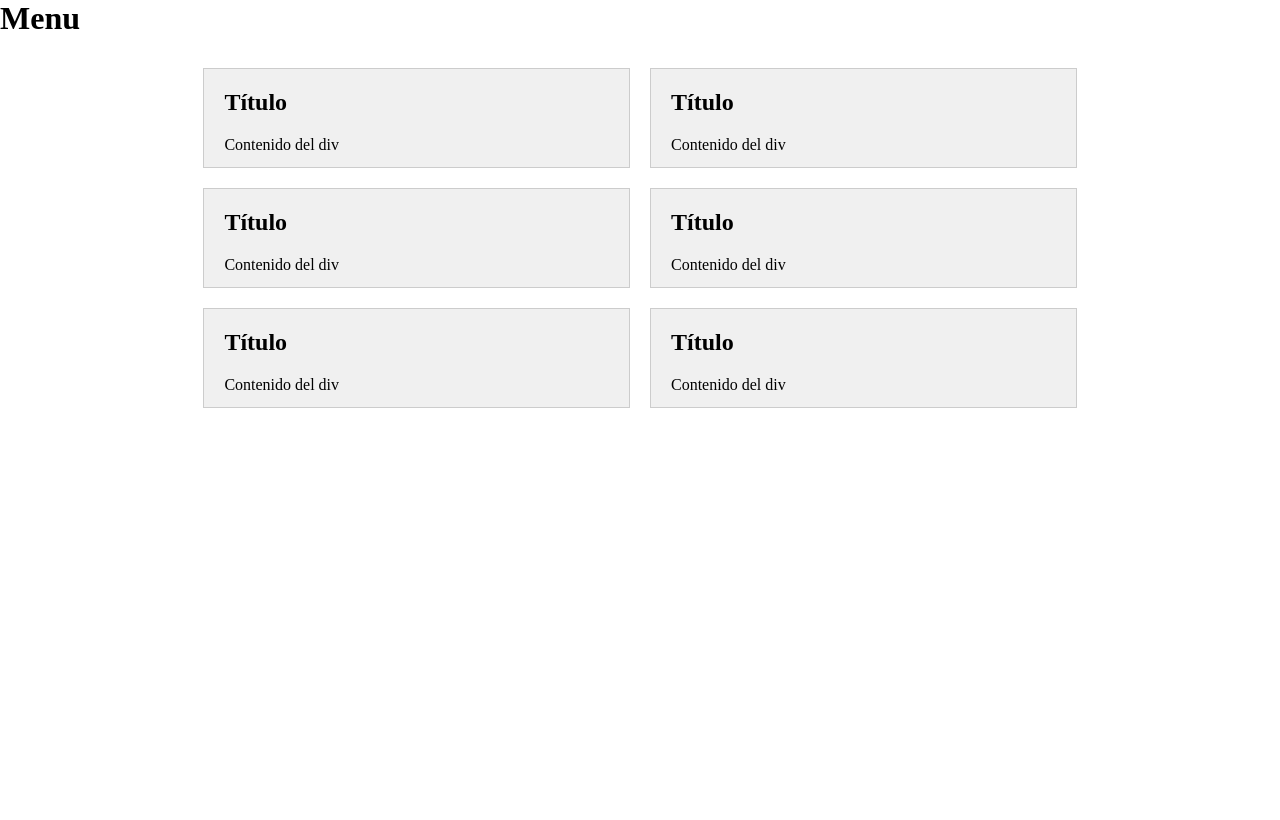
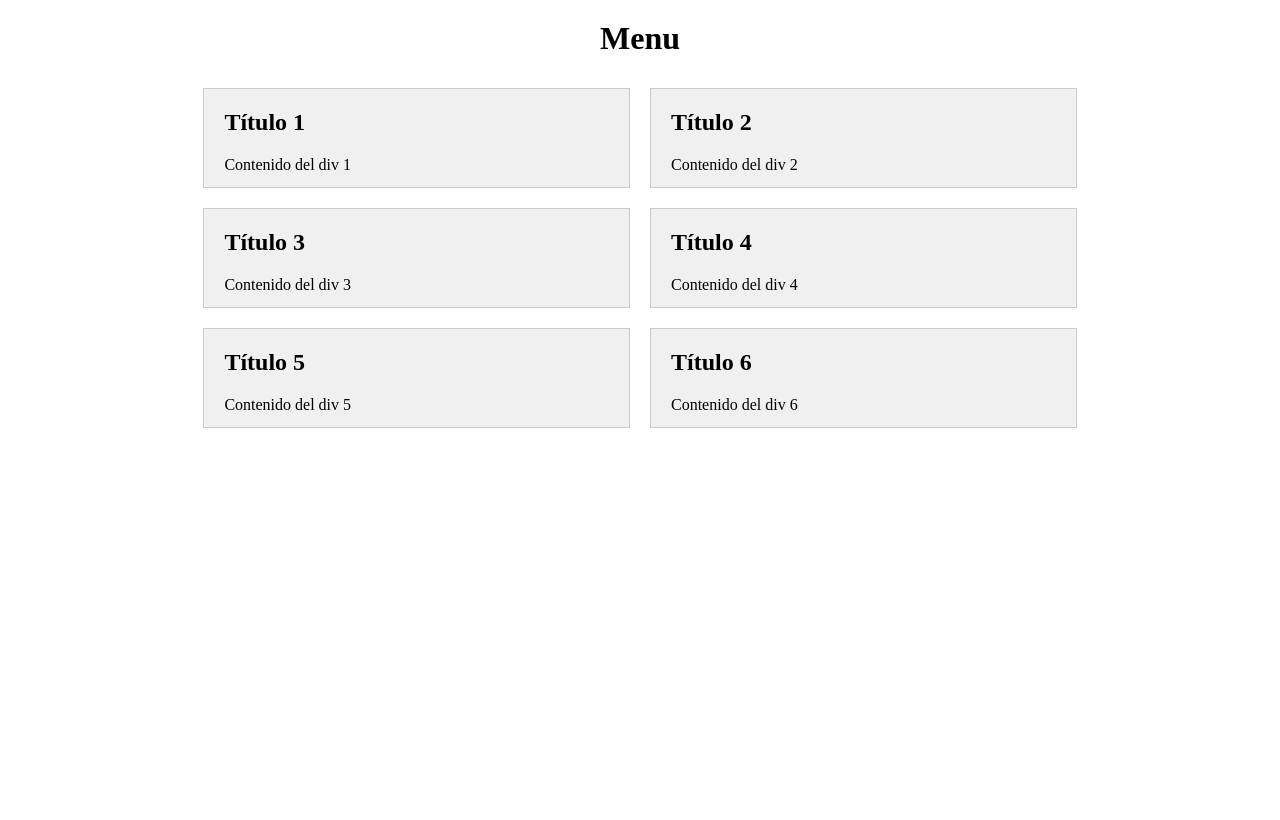
Before and after one commit to HugoAlda/El-Telefono-Rojo-HugoAlda_PolCasadesus, a PHP site: page /decision/si/preguntas/menu.php in a window 1280 px wide. Before the commit the page ends 408 px from the top, so only its background shows below. Run offline with PHP 8.4, Linux system fonts and the light colour scheme.

Commit message:
v5 menu.php

```diff
--- a/decision/si/preguntas/menu.php
+++ b/decision/si/preguntas/menu.php
@@ -3,38 +3,41 @@
   <link rel="stylesheet" href="styles.css">
 </head>
 
+<body>
     <h1>Menu</h1>
     <div class="menu">
-    <div class="box" id="zoomedBox" onclick="zoomIn(this)">
-        <h2>Título</h2>
-        <p>Contenido del div</p>
+        <div class="box" onclick="zoomIn(this)">
+            <h2>Título 1</h2>
+            <p>Contenido del div 1</p>
             <button class="exit-button" onclick="zoomOut(event)">Salir del Zoom</button>
         </div>
-    <div class="box" id="zoomedBox" onclick="zoomIn(this)">
-        <h2>Título</h2>
-        <p>Contenido del div</p>
+        <div class="box" onclick="zoomIn(this)">
+            <h2>Título 2</h2>
+            <p>Contenido del div 2</p>
             <button class="exit-button" onclick="zoomOut(event)">Salir del Zoom</button>
         </div>
-    <div class="box" id="zoomedBox" onclick="zoomIn(this)">
-        <h2>Título</h2>
-        <p>Contenido del div</p>
+        <div class="box" onclick="zoomIn(this)">
+            <h2>Título 3</h2>
+            <p>Contenido del div 3</p>
             <button class="exit-button" onclick="zoomOut(event)">Salir del Zoom</button>
         </div>
-    <div class="box" id="zoomedBox" onclick="zoomIn(this)">
-        <h2>Título</h2>
-        <p>Contenido del div</p>
+        <div class="box" onclick="zoomIn(this)">
+            <h2>Título 4</h2>
+            <p>Contenido del div 4</p>
             <button class="exit-button" onclick="zoomOut(event)">Salir del Zoom</button>
         </div>
-    <div class="box" id="zoomedBox" onclick="zoomIn(this)">
-        <h2>Título</h2>
-        <p>Contenido del div</p>
+        <div class="box" onclick="zoomIn(this)">
+            <h2>Título 5</h2>
+            <p>Contenido del div 5</p>
             <button class="exit-button" onclick="zoomOut(event)">Salir del Zoom</button>
         </div>
-    <div class="box" id="zoomedBox" onclick="zoomIn(this)">
-        <h2>Título</h2>
-        <p>Contenido del div</p>
+        <div class="box" onclick="zoomIn(this)">
+            <h2>Título 6</h2>
+            <p>Contenido del div 6</p>
             <button class="exit-button" onclick="zoomOut(event)">Salir del Zoom</button>
         </div>
     </div>
 
     <script src="./script-menu.js"></script>
+
+</body>
--- a/decision/si/preguntas/styles.css
+++ b/decision/si/preguntas/styles.css
@@ -1,4 +1,4 @@
-body, html {
+body {
   margin: 0;
   padding: 0;
   height: 100%;
@@ -22,8 +22,7 @@ body, html {
   box-sizing: border-box; /* Considerar el ancho del borde y el relleno en el tamaño total */
 }
 
-.menu h1 {
-  width: 100%;
+h1 {
   text-align: center;
   margin-top: 20px;
 }
@@ -37,6 +36,7 @@ body, html {
   height: 80%;
   z-index: 9999;
   transition: 2s;
+  overflow: auto; /* Permitir desplazamiento si el contenido es más grande que el área de visualización */
 }
 
 .menu .box h2 {
```
Also changed, not shown: decision/si/preguntas/script.js (+12 -16 lines). Lines whose indentation alone changed are shown as unchanged.
